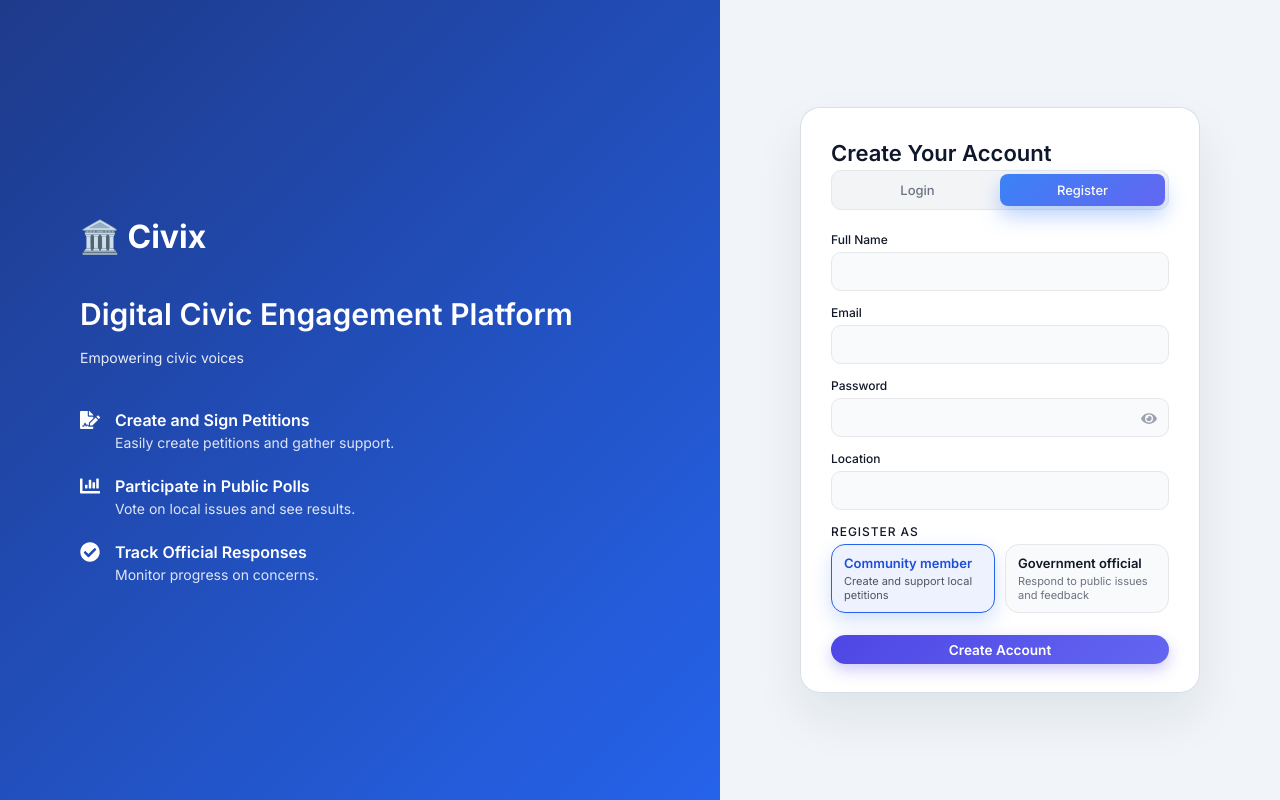
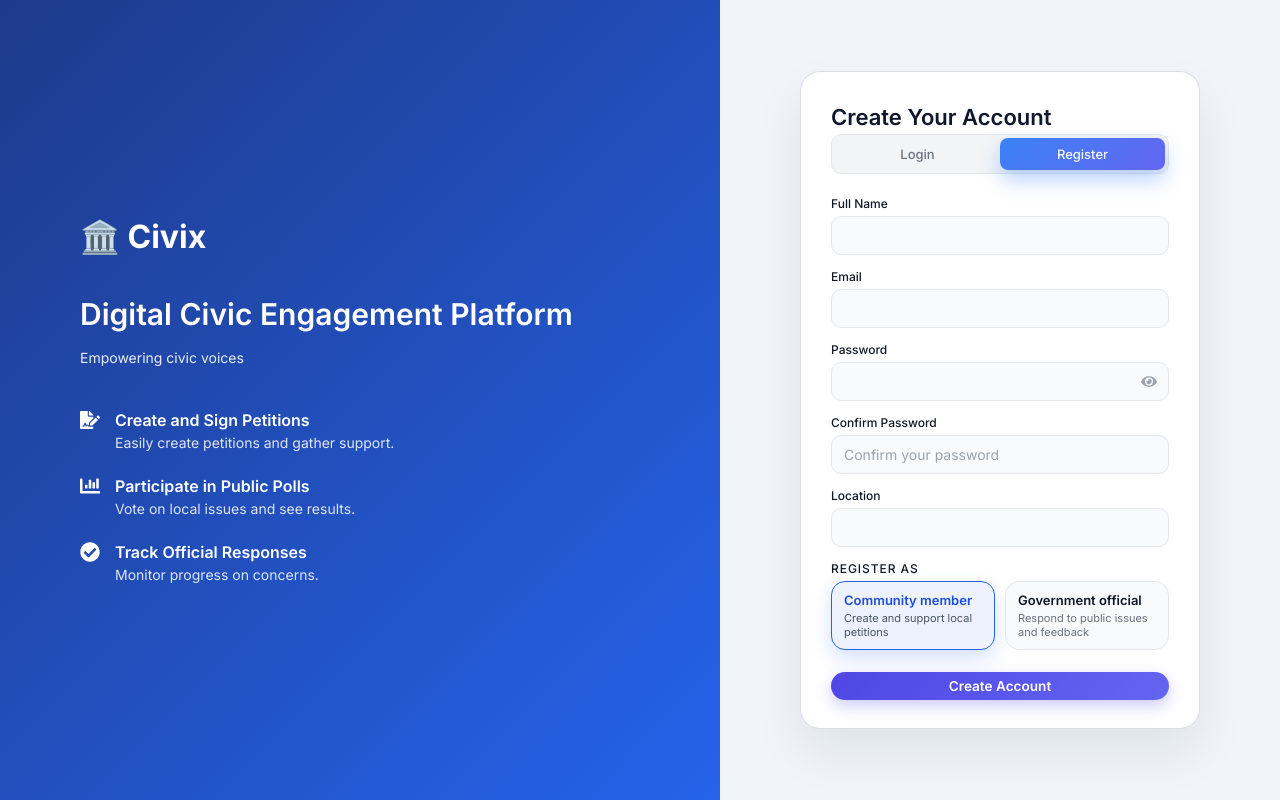
Before and after one commit to springboardmentor0822-oss/teamC, a React app in the folder Frontend/: page / in a window 1280 px wide. Both pictures are taken after a click on the button "Register". Built offline with nearby package versions, Linux system fonts and the light colour scheme; no server answers; the HTML template or start-up script is replaced by a standard one.

Commit message:
Update loginPage.jsx

```diff
--- a/Frontend/src/loginPage.jsx
+++ b/Frontend/src/loginPage.jsx
@@ -29,6 +29,7 @@ function LoginPage() {
     name: "",
     email: "",
     password: "",
+     ConfirmPassword: "",
     location: "",
     role: "citizen",
     officialId: "",
@@ -98,6 +99,10 @@ function LoginPage() {
       // basic client validation
       if (!formData.password) {
   setError("Password required.");
+  return;
+}
+      if (!isLogin && formData.password !== formData.ConfirmPassword){
+  setError("passwords do not match,");
   return;
 }
 
@@ -273,6 +278,7 @@ if (!isLogin && !validatePassword(formData.password)) {
       name: "",
       email: "",
       password: "",
+       ConfirmPassword: "",
       location: "",
       role: "citizen",
       officialId: "",
@@ -353,6 +359,25 @@ if (!isLogin && !validatePassword(formData.password)) {
       </ul>
     </div>
   )}
+  <label>Confirm Password</label>
+<div className="password-input-row">
+  <input
+    type={showPassword ? "text" : "password"}
+    name="confirmPassword"
+    value={formData.ConfirmPassword}
+    onChange={handleChange}
+    autoComplete="new-password"
+    placeholder="Confirm your password"
+  />
+</div>
+
+{formData.ConfirmPassword &&
+ formData.password !== formData.ConfirmPassword && (
+  <p style={{ color: "red", fontSize: "13px" }}>
+    Passwords do not match
+  </p>
+)}
+
 </div>
 
 
```
